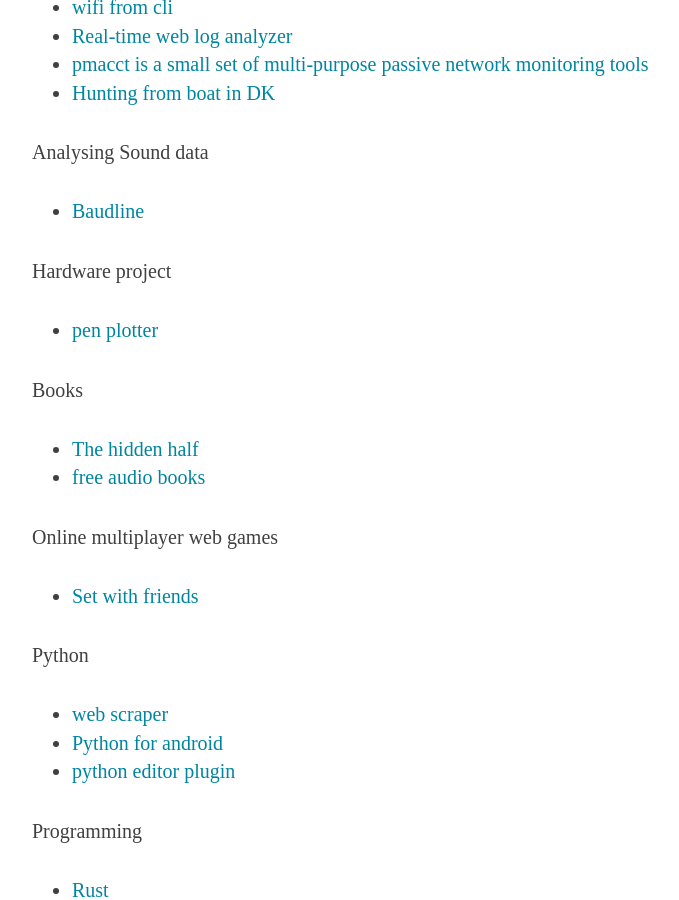
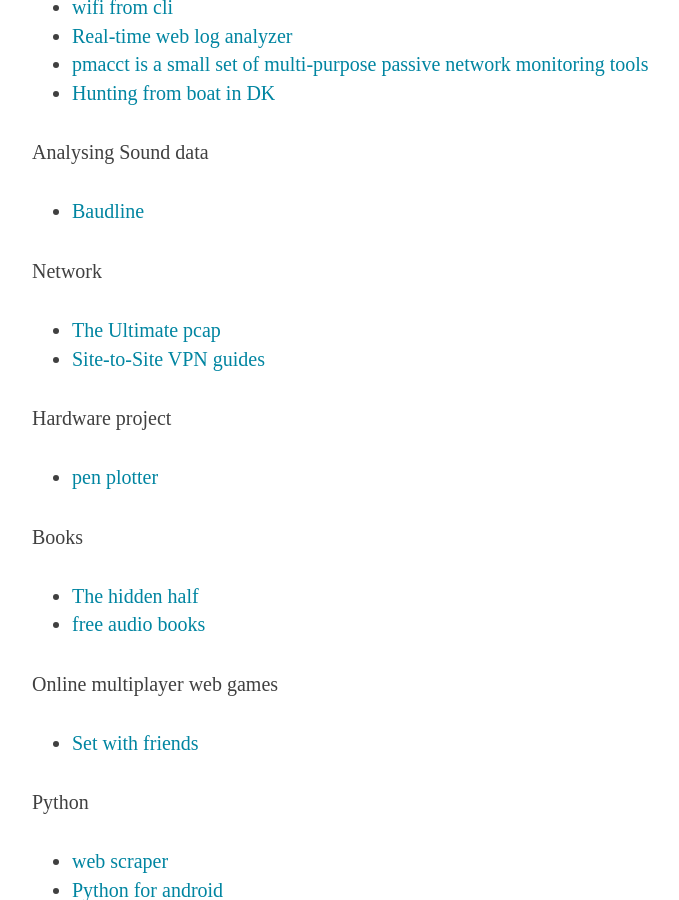
Before and after one commit to clysel/christian.lysel.net, a Jekyll site: the page built from _posts/2017-01-11-cool-projects.markdown, in a window 1280 px wide and 900 px high, scrolled down 845 px. Shown: the whole window, without its empty margins (233-912 px from the left). Built offline with Jekyll 4.4.1, drawn with Linux system fonts in a browser that asks for light colours.

Commit message:
Update 2017-01-11-cool-projects.markdown

```diff
--- a/_posts/2017-01-11-cool-projects.markdown
+++ b/_posts/2017-01-11-cool-projects.markdown
@@ -23,6 +23,10 @@
 
 Analysing Sound data
   * [Baudline](https://www.baudline.com/what_is_baudline.html)
+
+Network
+  * [The Ultimate pcap](https://weberblog.net/the-ultimate-pcap/)
+  * [Site-to-Site VPN guides](https://weberblog.net/site-to-site-vpn-tutorials/)
 
 Hardware project
   * [pen plotter](https://brachiograph.readthedocs.io/en/latest/index.html)
```
